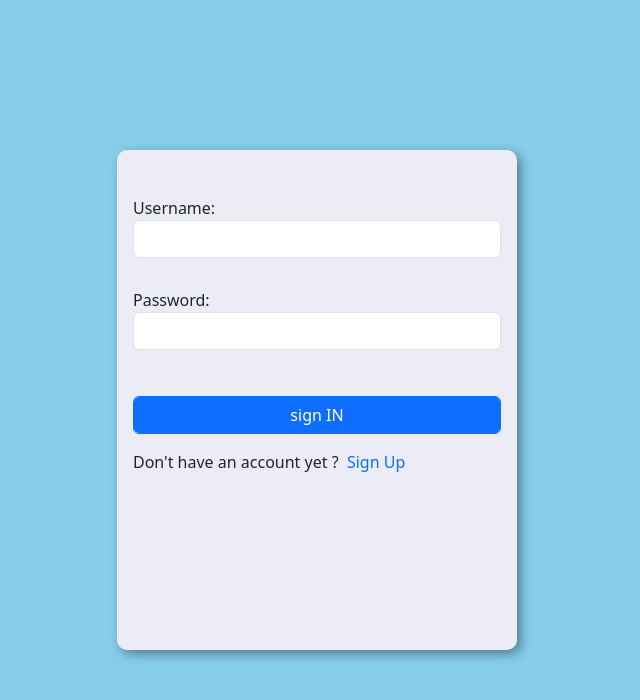
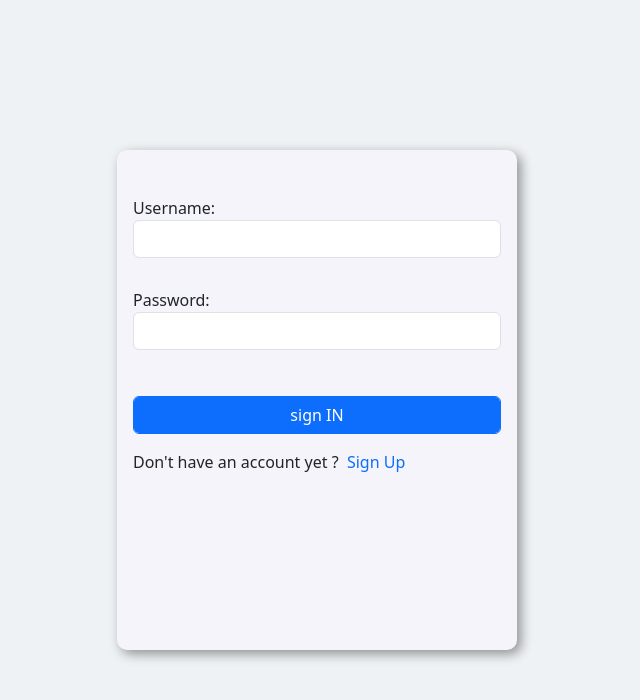
Before and after one commit to 10thashreef/Webcart, an Angular app: page /signin in a window 1280 px wide. Shown: the top 700 px of the page, without its empty margins (323-963 px from the left). Built offline with nearby package versions, Linux system fonts and the light colour scheme.

Commit message:
modifeid signup bg color

```diff
--- a/src/app/signin/signin.component.scss
+++ b/src/app/signin/signin.component.scss
@@ -1,5 +1,5 @@
 .container-fluid{
-    background-color: skyblue;
+    background-color: rgb(238, 242, 244);
     height: 100vh;
     display: flex;
     justify-content: center;
@@ -8,7 +8,7 @@
 .form{
     height: 500px;
     width: 400px;
-    background-color: rgb(236, 236, 246);
+    background-color: rgb(244, 244, 250);
     box-shadow: 4px 4px 12px rgba(0.4, 0.4, 0.4, 0.4);
     border-radius: 10px;
 }
--- a/src/app/signup/signup.component.scss
+++ b/src/app/signup/signup.component.scss
@@ -1,5 +1,5 @@
 .container-fluid{
-    background-color: rgb(139, 202, 227);
+    background-color: rgb(238, 242, 244);
     height: 100vh;
     display: flex;
     justify-content: center;
@@ -8,7 +8,7 @@
 .form{
     height: 500px;
     width: 400px;
-    background-color: rgb(236, 236, 246);
+    background-color: rgb(244, 244, 250);
     box-shadow: 4px 4px 12px rgba(0.4, 0.4, 0.4, 0.4);
     border-radius: 10px;
 }
```
